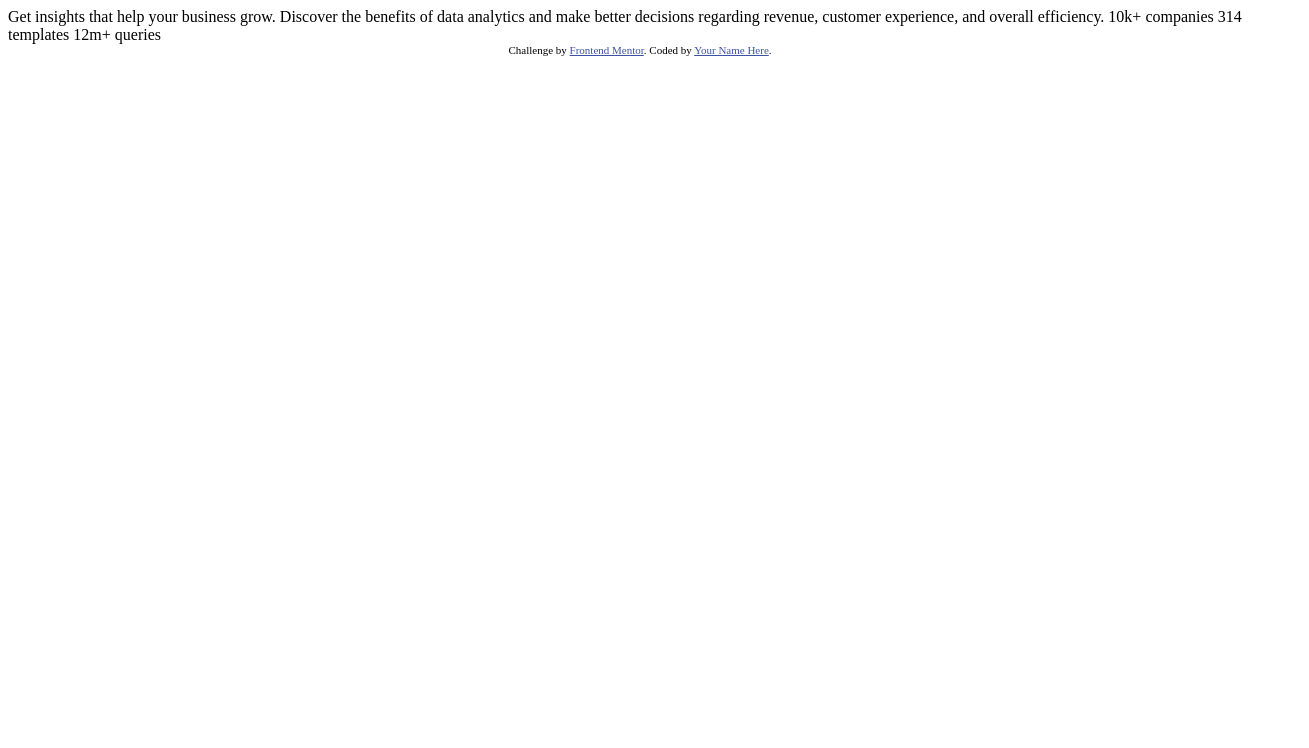
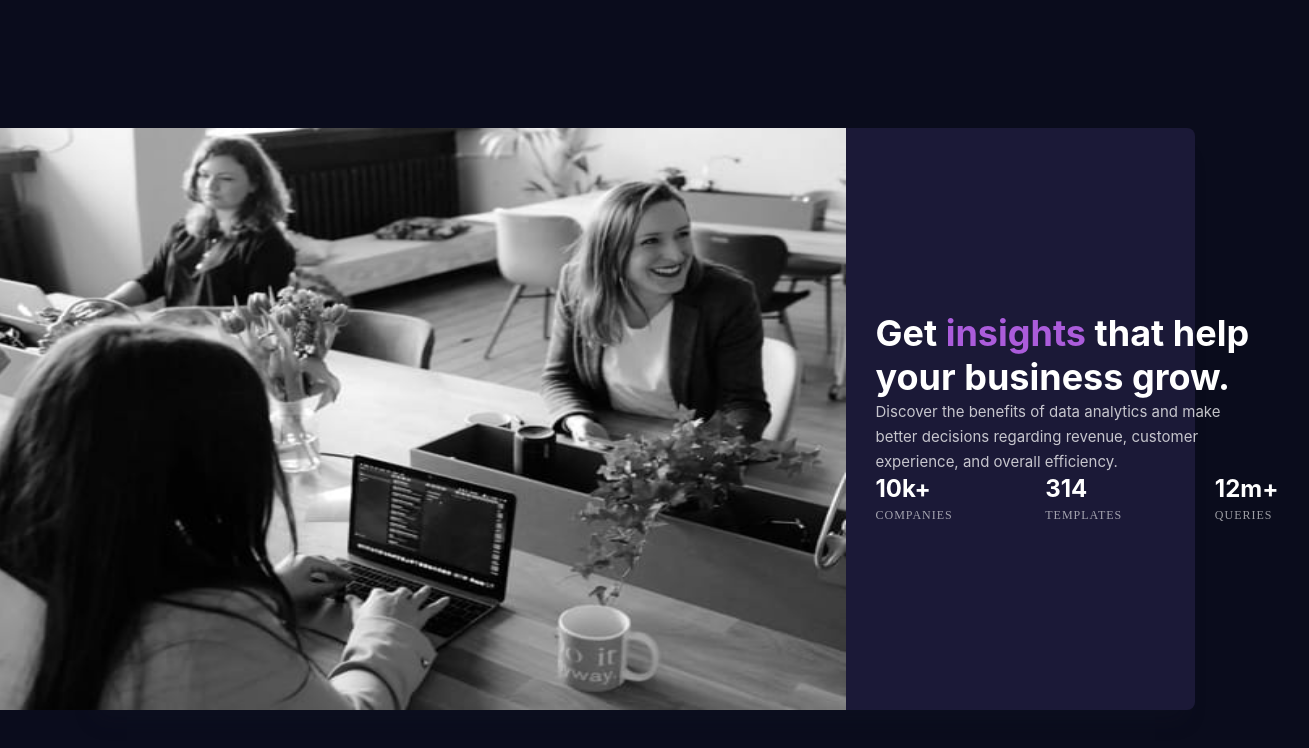
Before and after one commit to HiQendresa/Stats-preview-card-component, a plain HTML site: page index.html in a window 1280 px wide. Shown: the whole page, 1309 px wide, since content can reach past the window. Drawn offline with Linux system fonts and the light colour scheme.

Commit message:
html structure

```diff
--- a/index.html
+++ b/index.html
@@ -5,29 +5,33 @@
   <meta name="viewport" content="width=device-width, initial-scale=1.0"> <!-- displays site properly based on user's device -->
 
   <link rel="icon" type="image/png" sizes="32x32" href="./images/favicon-32x32.png">
+  <title>Stats preview card component</title>
 
-  <title>Frontend Mentor | Stats preview card component</title>
+  <link rel="stylesheet" type="text/css" href="./style.css">
 
-  <!-- Feel free to remove these styles or customise in your own stylesheet 👍 -->
-  <style>
-    .attribution { font-size: 11px; text-align: center; }
-    .attribution a { color: hsl(228, 45%, 44%); }
-  </style>
 </head>
 <body>
 
-  Get insights that help your business grow.
+  <main>
+    <div class="container">
+      <div class="image">
+        <img class="desktop" src="./images/image-header-desktop.jpg" alt="image-header">
+        <img class="mobile" src="./images/image-header-mobile.jpg" alt="image-header">
+      </div>
 
-  Discover the benefits of data analytics and make better decisions regarding revenue, customer
-  experience, and overall efficiency.
+      <div class="content">
+        <h1 class="title"> Get <span> insights </span> that help your business grow.</h1>
+        <div class="description">  Discover the benefits of data analytics and make better decisions regarding revenue, customer
+          experience, and overall efficiency.
+        </div>
+        <div class="info">
+          <p>10k+  <span> companies </span></p>
+          <p>314  <span> templates </span></p>
+          <p> 12m+ <span> queries </span></p>
+        </div>
+        </div>
+    </div>
+  </main>
 
-  10k+ companies
-  314 templates
-  12m+ queries
-
-  <div class="attribution">
-    Challenge by <a href="https://www.frontendmentor.io?ref=challenge" target="_blank">Frontend Mentor</a>.
-    Coded by <a href="#">Your Name Here</a>.
-  </div>
 </body>
 </html>
--- /dev/null
+++ b/style.scss
@@ -0,0 +1,160 @@
+:root {
+
+    --very-dark-blue: 233, 47%, 7%;
+    --dark-desaturated-blue: 244, 38%, 16%;
+    --soft-violet: 277, 64%, 61%;
+
+    --white: 0, 0%, 100%;
+    --slightly-white: 0, 0%, 100%;
+    --lightly-transparent-white: 0, 0%, 100%;
+
+    --font-family-ibm: 'IBM Plex Sans', sans-serif;
+}
+
+*,
+*::before,
+*::after {
+  box-sizing: border-box;
+}
+
+body,
+h1,
+h2,
+h3,
+h4,
+p,
+figure,
+blockquote,
+dl,
+dd {
+  margin: 0;
+}
+
+/* Set core root defaults */
+html:focus-within {
+  scroll-behavior: smooth;
+}
+
+body {
+  min-height: 100vh;
+  text-rendering: optimizeSpeed;
+  line-height: 1.5;
+  overflow-x: hidden;
+  max-width: 1440px;
+  background-color: #0A0C1C;
+}
+
+a:not([class]) {
+  text-decoration-skip-ink: auto;
+}
+
+img,
+picture {
+  width: 100%;
+  display: block;
+}
+
+main {
+
+    .container {
+        display: flex;
+        justify-content: center;
+        align-items: center;
+        flex-direction: column;
+        margin: 10% auto;
+
+        max-width: 1110px;
+        border-radius: 8px;
+        background: #1B1937;
+        box-shadow: 0px 20px 20px -10px rgba(23, 25, 41, 0.20);
+
+
+        .desktop {
+            display: none;
+            width: 874px;
+            height: 582px;
+        }
+
+        @media screen and (min-width:768px){
+            .desktop {
+                display: block;
+            }
+
+            .mobile {
+                display: none;
+            }
+        }
+
+        @media screen and (min-width:768px) {
+            flex-direction: row;
+        }
+
+        .content {
+            padding: 30px;
+
+            .title {
+                color: #FFF;
+                text-align: center;
+                font-family: Inter;
+                font-size: 28px;
+                font-style: normal;
+                font-weight: 700;
+                line-height: 32px;
+
+                span {
+                    color: #AB5CDB;
+                }
+
+                @media screen and (min-width: 768px) {
+                    font-size: 36px;
+                    line-height: 44px;
+                    text-align: left;
+                    width: 403px;
+                }
+            }
+
+            .description {
+                color: #FFF;
+                text-align: center;
+                font-family: Inter;
+                font-size: 15px;
+                font-style: normal;
+                font-weight: 400;
+                line-height: 25px;
+                opacity: 0.75;
+
+                @media screen and (min-width: 768px) {
+                    width: 374px;
+                    text-align: left;
+                }
+            }
+
+            .info {
+                    display: flex;
+                    justify-content: space-between;
+                    align-items: center;
+
+                    p {
+                    color: #FFF;
+                    font-family: Inter;
+                    font-size: 24px;
+                    font-style: normal;
+                    font-weight: 700;
+                    line-height: normal;
+
+                    span {
+                        display: block;
+                        color: #FFF;
+                        font-family: Lexend Deca;
+                        font-size: 12px;
+                        font-weight: 400;
+                        line-height: 25px;
+                        letter-spacing: 1px;
+                        text-transform: uppercase;
+                        opacity: 0.6;
+                    }
+                }
+            }
+        }
+    }
+}
```
Also changed, not shown: style.css (added), 1 other file.
